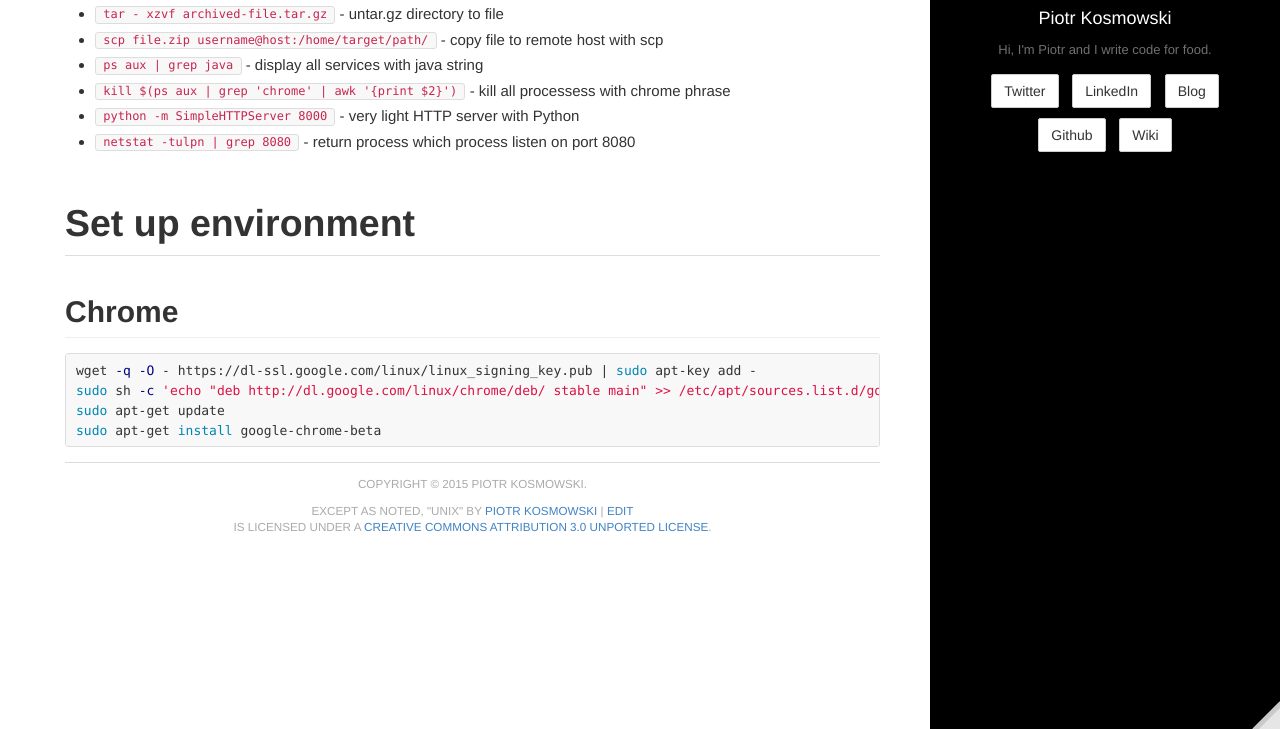
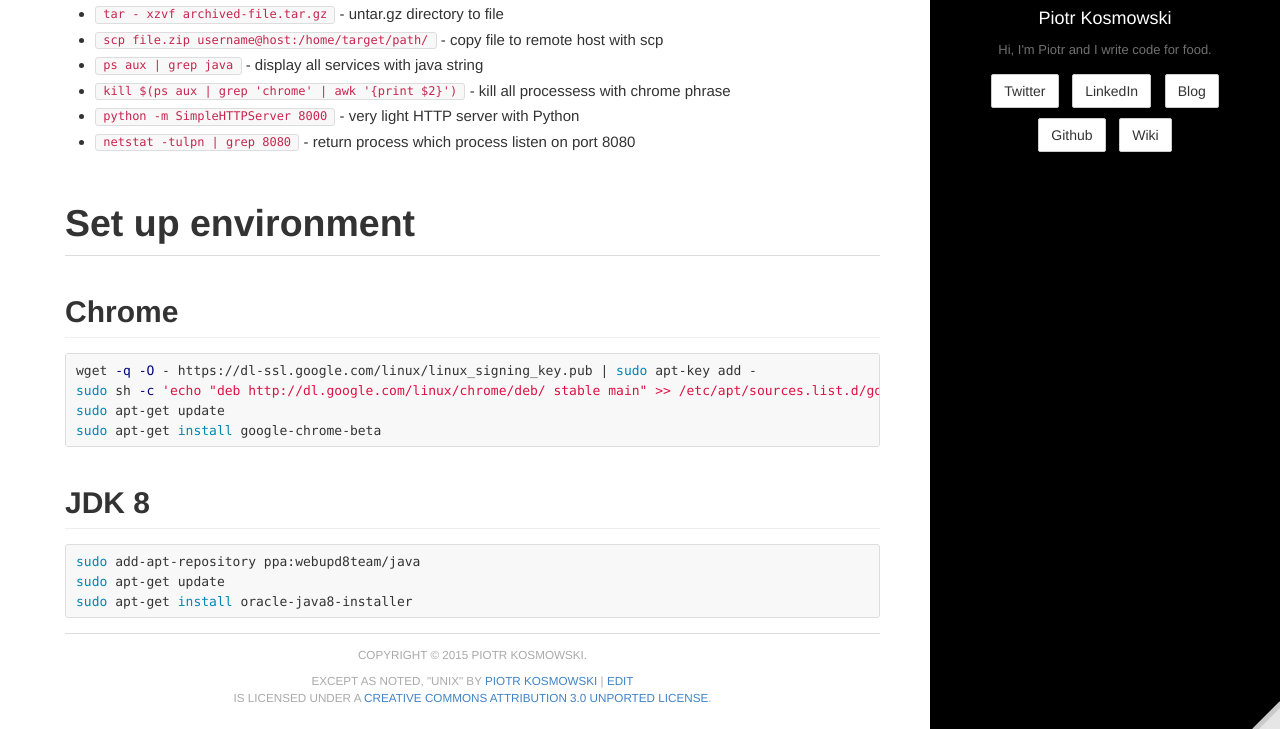
Before and after one commit to kospiotr/kospiotr.github.io, a Jekyll site: the page built from wiki/unix.md, in a window 1280 px wide and 1008 px high, cut to the strip 279-1008 px from the top of the window. Built offline with Jekyll 4.4.1, drawn with Linux system fonts in a browser that asks for light colours; Markdown is read by kramdown in place of the engine named in the settings.

Commit message:
Update unix.md

````diff
--- a/wiki/unix.md
+++ b/wiki/unix.md
@@ -30,3 +30,11 @@ sudo sh -c 'echo "deb http://dl.google.com/linux/chrome/deb/ stable main" >> /et
 sudo apt-get update
 sudo apt-get install google-chrome-beta
 ```
+
+## JDK 8
+
+```bash
+sudo add-apt-repository ppa:webupd8team/java
+sudo apt-get update
+sudo apt-get install oracle-java8-installer
+```
````
